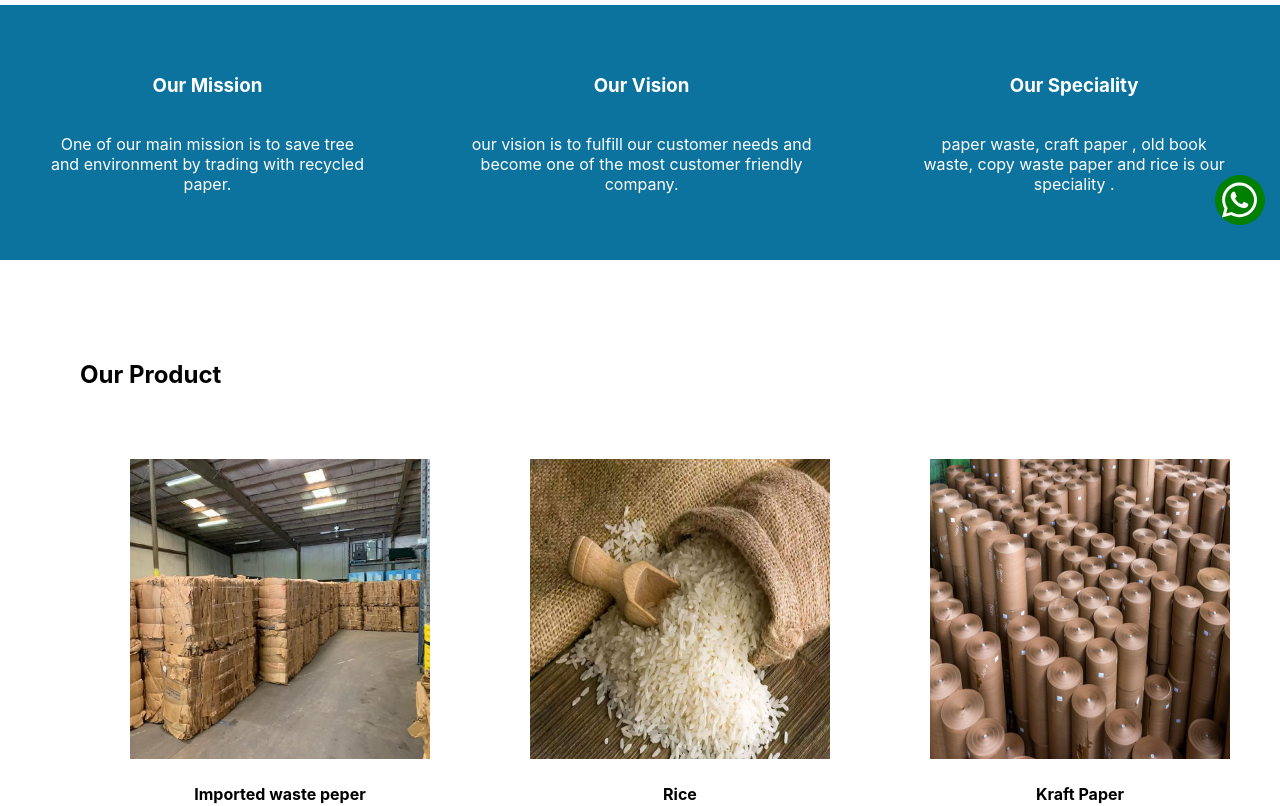
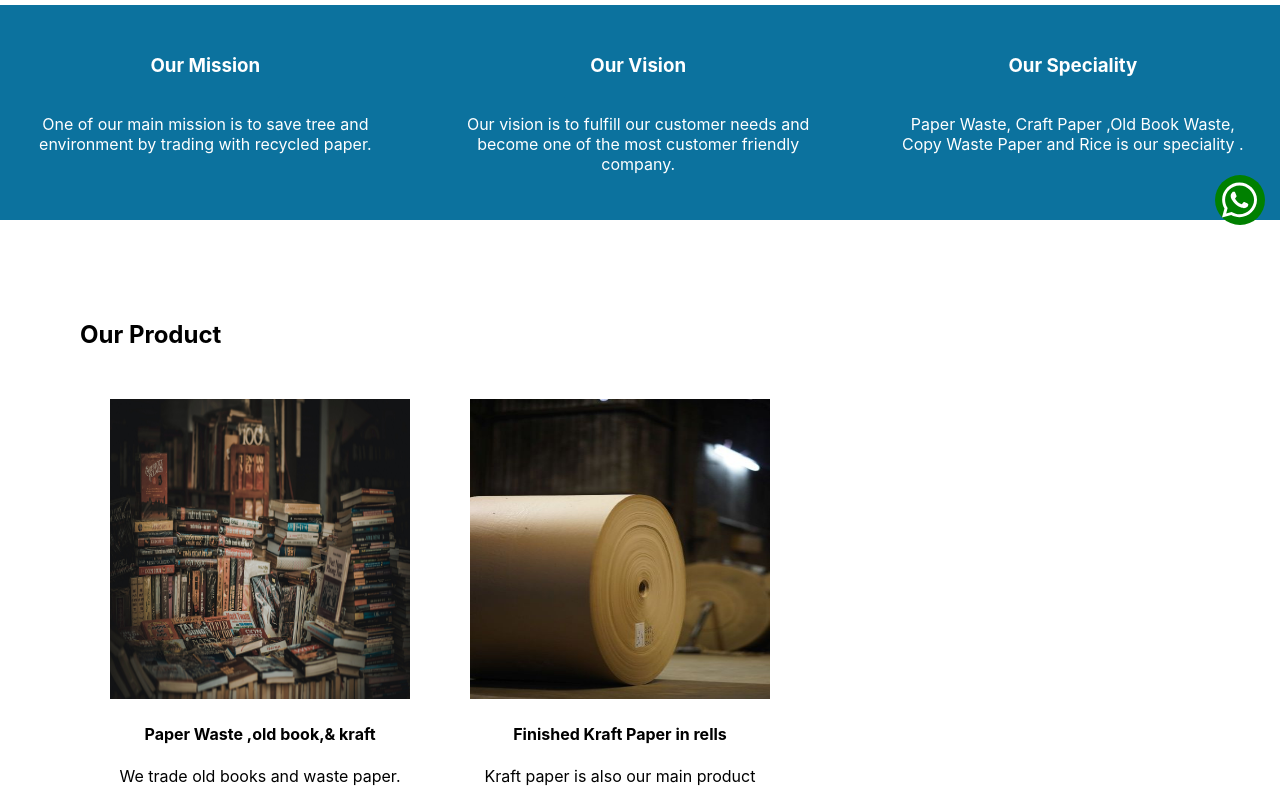
Before and after one commit to abhay5624/shri-murti, a React (Create React App) app: page /services in a window 1280 px wide. Shown: the part 560-1366 px from the top of the page. Built offline with nearby package versions, Linux system fonts and the light colour scheme.

Commit message:
final commits 1

```diff
--- a/public/index.html
+++ b/public/index.html
@@ -22,5 +22,12 @@
       <input type="text" name="position" />
       <textarea id="" cols="30" rows="10" name="message"></textarea>
     </form>
+    <form name="order" netlify netlify-honeypot="bot-field" hidden>
+      <input type="text" name="name" />
+      <input type="text" name="address" />
+      <input type="number" name="phonenumber" />
+      <input type="email" name="email" />
+      <textarea name="order" id="" cols="30" rows="10"></textarea>
+    </form>
   </body>
 </html>
--- a/src/components/Introcomponent.js
+++ b/src/components/Introcomponent.js
@@ -12,16 +12,15 @@ const Introcomponent = () => {
         <p>
           We are in this business from 2021. We provide Kraft paper and waste
           paper all over north india. We also provide rice . Our cofounder are
-          Anuj Malik, Ravi Malik and Ankit Sharma. we are present on many social
+          Anuj Malik, Ravi Malik and Ankit Sharma. We are present on many social
           media like facebook whatsapp and instagram. We protact our nature by
           dealing with waste papers and Kraft paper as kraft paper can be
           recycle multiple times.
         </p>
         <li>Our main products are: </li>
-        <li>paper waste</li>
-        <li>Imported paper waste</li>
-        <li>Old book waste</li>
-        <li>copy waste paper</li>
+        <li>paper waste old book, copy & Kraft</li>
+        <li>Finished Kraft Paper on rells</li>
+        <li>Imported Waste paper</li>
         <li>Rice</li>
       </div>
       <div className="imagebox">
--- a/src/components/Navbar.js
+++ b/src/components/Navbar.js
@@ -95,7 +95,7 @@ const Navbar = () => {
 const Logoimg = styled.div`
   padding: 10px;
   img {
-    width: 180px;
+    width: 140px;
   }
 `;
 const MediaLink = styled.div`
--- a/src/components/Trading.js
+++ b/src/components/Trading.js
@@ -12,10 +12,11 @@ const Trading = () => {
         <h2>Trading</h2>
         <div className="line"></div>
         <p>
-          We do trade with waste paper, Kraft paper and rice too. we make aur
+          We do trade with Paper waste old book, old copy and Kraft. we make our
           customer need our priority. we trade all over north india.
           <br />
-          Occ waste paper is one of our main product to trade.
+          We also trade with Finished Kraft Paper in rolls, Imported waste Paper
+          and rice too.
         </p>
       </div>
     </Traders>
--- a/src/pages/OrderPage.js
+++ b/src/pages/OrderPage.js
@@ -15,26 +15,36 @@ const OrderPage = () => {
         <h2>Order</h2>
         <div className="flexbox">
           <div className="formbox">
-            <form>
-              <input type="text" placeholder="Enter Your Name" />
+            <form
+              name="order"
+              method="post"
+              data-netlify="true"
+              onSubmit="submit"
+            >
+              <input type="hidden" name="form-name" value="contact" />
+              <input type="text" name="name" placeholder="Enter Your name" />
               <br />
-              <input type="text" placeholder="Enter Your Address" />
+              <input
+                type="text"
+                name="address"
+                placeholder="Enter Your Address"
+              />
               <br />
               <input
                 type="number"
-                name=""
+                name="phonenumber"
                 id=""
                 placeholder="Enter Your Number"
               />
               <br />
               <input
                 type="email"
-                name=""
+                name="email"
                 id=""
                 placeholder="Enter Your Email"
               />
               <br />
-              <textarea name="" id="" cols="30" rows="10">
+              <textarea name="order" id="" cols="30" rows="10">
                 Enter your Order details
               </textarea>
               <br />
@@ -45,7 +55,7 @@ const OrderPage = () => {
             <h3>Account Holder: Shro Murti Devi Trading Company</h3>
             <h3>Account Number: 50200058539022</h3>
             <h3>IFSC: HDFC0000381</h3>
-            <h3>Branch: Muzzafar Nagar - Uttar Pradesh</h3>
+            <h3>Branch: Muzzaffar Nagar - Uttar Pradesh</h3>
             <h3>Virtual Payment Address: shrimurti@hdfcbank</h3>
           </div>
         </div>
--- a/src/pages/ServicePage.js
+++ b/src/pages/ServicePage.js
@@ -3,7 +3,8 @@ import styled from "styled-components";
 import Image from "../Assets/img/services.jpg";
 import Image2 from "../Assets/img/servicesOcc.jpg";
 import Image3 from "../Assets/img/rice4.jpg";
-import Image4 from "../Assets/img/paperWaste.jpg";
+import Image4 from "../Assets/img/kraft-paper-roll.jpeg";
+import Image5 from "../Assets/img/old-books.jpg";
 const ServicePage = () => {
   return (
     <div>
@@ -35,7 +36,7 @@ const ServicePage = () => {
           <h3>Our Vision</h3>
           <div className="line"></div>
           <p>
-            our vision is to fulfill our customer needs and become one of the
+            Our vision is to fulfill our customer needs and become one of the
             most customer friendly company.
           </p>
         </div>
@@ -43,14 +44,24 @@ const ServicePage = () => {
           <h3>Our Speciality</h3>
           <div className="line"></div>
           <p>
-            paper waste, craft paper , old book waste, copy waste paper and rice
+            Paper Waste, Craft Paper ,Old Book Waste, Copy Waste Paper and Rice
             is our speciality .
           </p>
         </div>
       </Flexbox>
       <Services>
         <h2>Our Product</h2>
-        <Flexbox>
+        <Flexbox style={{ flexWrap: "wrap" }}>
+          <div>
+            <img src={Image5} alt="" />
+            <h4>Paper Waste ,old book,& kraft </h4>
+            <p>We trade old books and waste paper.</p>
+          </div>
+          <div>
+            <img src={Image4} alt="" />
+            <h4>Finished Kraft Paper in rells</h4>
+            <p>Kraft paper is also our main product</p>
+          </div>
           <div>
             <img src={Image2} alt="" />
             <h4>Imported waste peper </h4>
@@ -61,11 +72,6 @@ const ServicePage = () => {
             <h4>Rice</h4>
             <p>One of our main product is rice.</p>
           </div>
-          <div>
-            <img src={Image4} alt="" />
-            <h4>Kraft Paper</h4>
-            <p>Kraft paper is also our main product</p>
-          </div>
         </Flexbox>
       </Services>
     </div>
@@ -74,8 +80,9 @@ const ServicePage = () => {
 const Flexbox = styled.div`
   width: 100%;
   display: flex;
+
   div {
-    padding: 50px;
+    padding: 30px;
     text-align: center;
     img {
       width: 300px;
```
Also changed, not shown: src/Assets/img/kraft-paper-roll.jpeg (added).
